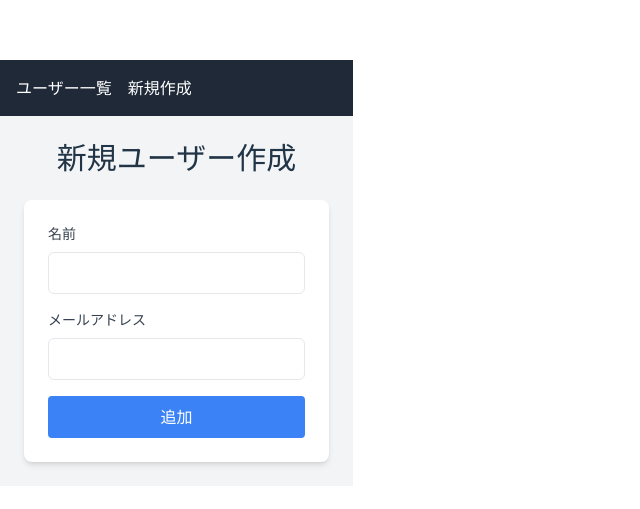
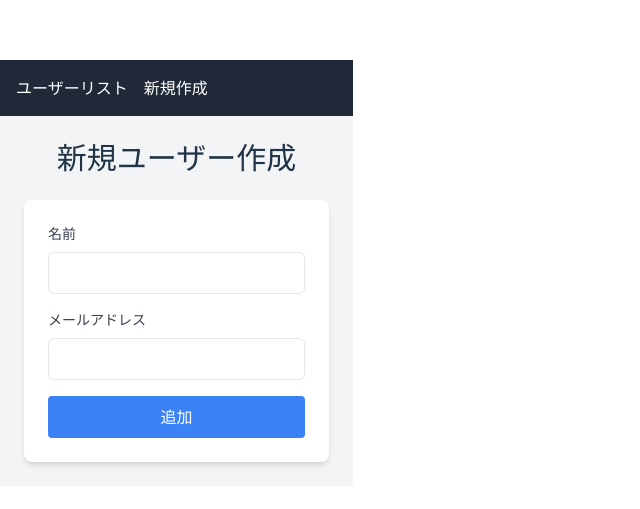
Before and after one commit to ashsg01344483/react_and_go_project, a React (Vite) app in the folder GolandProjects/my-react-app/: page /create in a window 1280 px wide. Shown: the part 127-636 px from the top of the page, without its empty margins (0-640 px from the left). Built offline with nearby package versions, Linux system fonts and the light colour scheme.

Commit message:
ユーザー一覧→ユーザーリストに変更

```diff
--- a/GolandProjects/my-react-app/src/App.tsx
+++ b/GolandProjects/my-react-app/src/App.tsx
@@ -7,7 +7,7 @@ export default function App() {
     return (
         <Router>
             <nav className="bg-gray-800 text-white p-4">
-                <Link to="/" className="mr-4">ユーザー一覧</Link>
+                <Link to="/" className="mr-4">ユーザーリスト</Link>
                 <Link to="/create">新規作成</Link>
             </nav>
             <Routes>
--- a/GolandProjects/my-react-app/src/components/user/Create.tsx
+++ b/GolandProjects/my-react-app/src/components/user/Create.tsx
@@ -14,7 +14,7 @@ export default function CreateComponent() {
             alert("ユーザーが作成されました！");
             setName("");
             setEmail("");
-            navigate("/"); // ユーザー一覧ページへリダイレクト
+            navigate("/"); // ユーザーリストページへリダイレクト
         } catch (error) {
             console.error("Error creating user:", error);
         }
--- a/GolandProjects/my-react-app/src/components/user/List.tsx
+++ b/GolandProjects/my-react-app/src/components/user/List.tsx
@@ -33,7 +33,7 @@ export default function ListComponent() {
 
     return (
         <div className="bg-gray-100 p-6">
-            <h1 className="text-3xl font-bold text-center mb-6">ユーザー一覧</h1>
+            <h1 className="text-3xl font-bold text-center mb-6">ユーザーリスト</h1>
             <div className="overflow-x-auto">
                 <table className="min-w-full bg-white border border-gray-300 shadow-md rounded-lg">
                     <thead className="bg-gray-300 text-gray-700 uppercase text-sm">
--- a/GolandProjects/my-react-app/src/components/user/Update.tsx
+++ b/GolandProjects/my-react-app/src/components/user/Update.tsx
@@ -35,7 +35,7 @@ export default function UpdateComponent() {
         try {
             await UpdateApi(user.ID, name, email);
             alert("ユーザーが更新されました！");
-            navigate("/"); // ユーザー一覧ページへリダイレクト
+            navigate("/"); // ユーザーリストページへリダイレクト
         } catch (error) {
             console.error("Error updating user:", error);
         }
--- a/GolandProjects/my-react-app/src/services/user/api.ts
+++ b/GolandProjects/my-react-app/src/services/user/api.ts
@@ -3,7 +3,7 @@ import { User } from "../../models/user";
 const API_URL = "http://localhost:8080/users";
 
 /**
- * ユーザー一覧を取得
+ * ユーザーリストを取得
  */
 export const ListApi = async (): Promise<User[]> => {
     const response = await fetch(API_URL);
```
